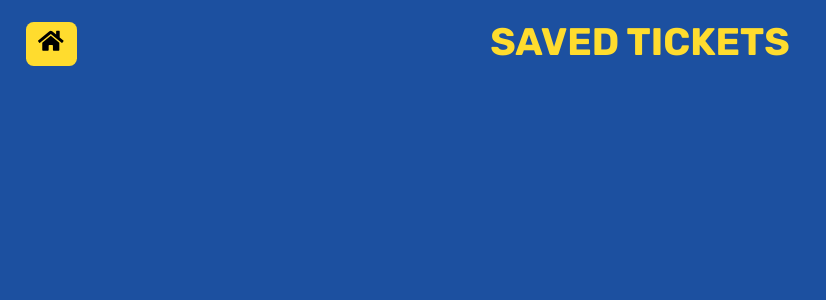
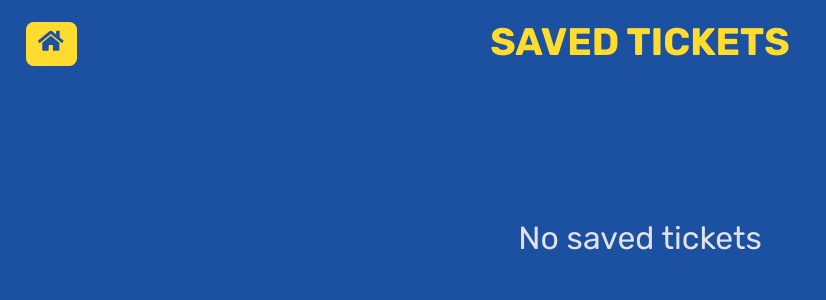
Before and after one commit to Mau-051/Ticket-maker, a React (Create React App) app: page /saved-tickets in a window 1280 px wide. Shown: the top 300 px of the page, without its empty margins (0-826 px from the left). Built offline with nearby package versions, Linux system fonts and the light colour scheme.

Commit message:
Refactor: miscellaneous improvements

```diff
--- a/src/Components/Main.js
+++ b/src/Components/Main.js
@@ -1,10 +1,10 @@
 import React, { useState, useEffect } from "react";
-import { v4 as uuidv4 } from "uuid";
 import { ProductCard } from "./ProductCard";
 import { getProducts } from "../Service-code/productData";
 import { MainNavbar } from "./MainNavbar";
 import { Ticket } from "./Ticket";
 import { MainSkeleton } from "./SkeletonComps/MainSkeleton";
+import { v4 as uuidv4 } from "uuid";
 import useStore from "../store.js";
 import "./Styles/Main.css";
 
@@ -31,7 +31,7 @@ export function Main({ globalTicket, globalTicketsTotal }) {
   const setGlobalTicketsTotal = useStore(
     (state) => state.setGlobalTicketsTotal
   );
-  const currentProduct = useStore((state) => state.currentProduct);
+  const currentProductType = useStore((state) => state.currentProductType);
 
   function passProduct(productName, productPrice) {
     let productNum = 1;
@@ -47,6 +47,7 @@ export function Main({ globalTicket, globalTicketsTotal }) {
       productTotal: productNum * productPrice,
       productName,
       productPrice,
+      id: uuidv4(),
     });
   }
 
@@ -69,7 +70,7 @@ export function Main({ globalTicket, globalTicketsTotal }) {
         <div className="product-zone">
           <div className="product-cards">
             {products[
-              currentProduct ? currentProduct : Object.keys(products)[0]
+              currentProductType ? currentProductType : Object.keys(products)[0]
             ].map((product) => {
               return (
                 <ProductCard
@@ -77,7 +78,7 @@ export function Main({ globalTicket, globalTicketsTotal }) {
                   imageURL={product.imageURL}
                   price={product.price}
                   passProduct={passProduct}
-                  key={uuidv4()}
+                  key={`${product.name}${product.price}`}
                 />
               );
             })}
--- a/src/Components/MainNavbar.js
+++ b/src/Components/MainNavbar.js
@@ -3,11 +3,13 @@ import { v4 as uuidv4 } from "uuid";
 import useStore from "../store.js";
 
 export function MainNavbar({ productsKeysArr }) {
-  const setCurrentProduct = useStore((state) => state.setCurrentProduct);
-  const currentProduct = useStore((state) => state.currentProduct);
+  const setcurrentProductType = useStore(
+    (state) => state.setcurrentProductType
+  );
+  const currentProductType = useStore((state) => state.currentProductType);
 
   useEffect(() => {
-    setCurrentProduct(productsKeysArr[0]);
+    setcurrentProductType(productsKeysArr[0]);
   }, []);
 
   return (
@@ -17,8 +19,8 @@ export function MainNavbar({ productsKeysArr }) {
           return (
             <li key={uuidv4()}>
               <button
-                className={currentProduct === productKey ? "active" : ""}
-                onClick={() => setCurrentProduct(productKey)}
+                className={currentProductType === productKey ? "active" : ""}
+                onClick={() => setcurrentProductType(productKey)}
               >
                 {productKey.toUpperCase()}
               </button>
--- a/src/Components/SavedTickets.js
+++ b/src/Components/SavedTickets.js
@@ -1,39 +1,42 @@
 import React from "react";
-import { useNavigate } from "react-router-dom";
-import { v4 as uuidv4 } from "uuid";
+import { Link } from "react-router-dom";
+import { FaTrash, FaHome } from "react-icons/fa";
 import "./Styles/SavedTickets.css";
-import { FaTrash, FaHome } from "react-icons/fa";
 import useStore from "../store.js";
 
+function selectSavedTickets(state) {
+  return state.savedTickets;
+}
+
 export function SavedTickets() {
-  let navigate = useNavigate();
-
-  const savedTickets = useStore((state) => state.savedTickets);
+  const savedTickets = useStore(selectSavedTickets);
   const removeSavedTicket = useStore((state) => state.removeSavedTicket);
-  function removeSavedTicketkk(i) {
-    removeSavedTicket(i);
-  }
 
   return (
     <>
-      <button className="saved-home-btn" onClick={() => navigate("/")}>
+      <Link className="saved-home-btn" to="/">
         <FaHome />
-      </button>
+      </Link>
       <h1>SAVED TICKETS</h1>
       <div className="saved-container">
+        {savedTickets.length ? (
+          ""
+        ) : (
+          <p className="no-tickets">No saved tickets</p>
+        )}
         {savedTickets.map((ticket, ticketInd) => {
           return (
-            <div key={uuidv4()} className="saved-ticket">
+            <div key={ticket.id} className="saved-ticket">
               <button
                 className="delete-saved-ticket-btn"
-                onClick={() => removeSavedTicketkk(ticketInd)}
+                onClick={() => removeSavedTicket(ticketInd)}
               >
                 <FaTrash />
               </button>
               <p className="products">Products</p>
               <p>-----------------------</p>
 
-              {ticket[0].map((products) => {
+              {ticket.ticketsArr.map((products) => {
                 let numOfSpace =
                   18 -
                   products[1].productName.length -
@@ -45,7 +48,7 @@ export function SavedTickets() {
                 spaceStr = spaceStr + "$";
 
                 return (
-                  <p key={uuidv4()}>
+                  <p key={products[1].id}>
                     {products[1].productNum
                       ? `X${products[1].productNum} `
                       : ""}
@@ -59,7 +62,7 @@ export function SavedTickets() {
               })}
 
               <p>-----------------------</p>
-              <p className="total">Total--------------${ticket[1]}</p>
+              <p className="total">Total--------------${ticket.total}</p>
             </div>
           );
         })}
--- a/src/Components/Styles/SavedTickets.css
+++ b/src/Components/Styles/SavedTickets.css
@@ -1,6 +1,5 @@
 @import url("https://fonts.googleapis.com/css2?family=Rubik:wght@400;700&display=swap");
 body {
-  background-color: hsl(216.34deg, 70.58%, 36.67%);
   text-align: center;
 }
 
@@ -13,6 +12,7 @@ body {
   padding: 0.5vw 1vw;
   font-size: 2vw;
   position: absolute;
+  color: hsl(216.34deg, 70.58%, 36.67%);
   left: 1vw;
   top: 0.7vw;
   background-color: hsl(50deg, 100%, 59%);
@@ -22,6 +22,12 @@ h1 {
   color: hsl(50deg, 100%, 59%);
   font-size: 3vw;
   margin-top: 1.5vw;
+}
+
+.no-tickets {
+  margin-top: 10vw;
+  font-size: 2.5vw;
+  color: rgb(226, 226, 226);
 }
 
 .saved-container {
@@ -72,6 +78,9 @@ h1 {
   h1 {
     font-size: 7vw;
   }
+  .no-tickets {
+    font-size: 4vw;
+  }
   .saved-container {
     margin-top: 4vw;
   }
--- a/src/Components/Styles/SavedTickets.scss
+++ b/src/Components/Styles/SavedTickets.scss
@@ -3,7 +3,6 @@
 @import "../Styles/Mixins/mixins.scss";
 
 body {
-  background-color: $primary-color;
   text-align: center;
 }
 
@@ -11,6 +10,7 @@ body {
   @include show-btn;
   font-size: 2vw;
   position: absolute;
+  color: $primary-color;
   left: 1vw;
   top: 0.7vw;
   background-color: $secondary-color;
@@ -20,6 +20,12 @@ h1 {
   color: $secondary-color;
   font-size: 3vw;
   margin-top: 1.5vw;
+}
+
+.no-tickets {
+  margin-top: 10vw;
+  font-size: 2.5vw;
+  color: $thirdary-color;
 }
 
 .saved-container {
@@ -61,9 +67,15 @@ h1 {
     left: 2vw;
     top: 1.5vw;
   }
+
   h1 {
     font-size: 7vw;
   }
+
+  .no-tickets {
+    font-size: 4vw;
+  }
+
   .saved-container {
     margin-top: 4vw;
     .saved-ticket {
--- a/src/Components/Styles/showTicket.css
+++ b/src/Components/Styles/showTicket.css
@@ -8,6 +8,7 @@
   cursor: pointer;
   padding: 0.5vw 1vw;
   font-size: 2vw;
+  color: hsl(216.34deg, 70.58%, 36.67%);
 }
 
 .show-saved-btn {
--- a/src/Components/Styles/showTicket.scss
+++ b/src/Components/Styles/showTicket.scss
@@ -6,6 +6,7 @@
   background-color: $secondary-color;
   @include show-btn;
   font-size: 2vw;
+  color: $primary-color;
 }
 
 .show-saved-btn {
--- a/src/Components/Ticket.js
+++ b/src/Components/Ticket.js
@@ -1,12 +1,10 @@
 import React from "react";
-import { useNavigate, Link } from "react-router-dom";
+import { Link } from "react-router-dom";
 import { v4 as uuidv4 } from "uuid";
 import { FaTrash, FaSave } from "react-icons/fa";
 import useStore from "../store.js";
 
 export function Ticket({ ticketsArr, total }) {
-  let navigate = useNavigate();
-
   const savedTickets = useStore((state) => state.savedTickets);
   const addSavedTicket = useStore((state) => state.addSavedTicket);
   const clearGlobalTicket = useStore((state) => state.clearGlobalTicket);
@@ -14,13 +12,6 @@ export function Ticket({ ticketsArr, total }) {
   let boolsavedTickets = false;
   if (savedTickets.length) {
     boolsavedTickets = true;
-  }
-
-  async function handleSubmit(path) {
-    navigate(path);
-    if (path === "ticket") {
-      addSavedTicket([ticketsArr, total, uuidv4()]);
-    }
   }
 
   return (
@@ -41,7 +32,7 @@ export function Ticket({ ticketsArr, total }) {
           spaceStr = spaceStr + "$";
 
           return (
-            <p key={uuidv4()}>
+            <p key={ticket[1].id}>
               {ticket[1].productNum ? `X${ticket[1].productNum} ` : ""}
               {[
                 ticket[0].slice(0, ticket[1].productName.length),
@@ -75,7 +66,13 @@ export function Ticket({ ticketsArr, total }) {
         {ticketsArr.length ? (
           <Link
             to="ticket"
-            onClick={() => addSavedTicket([ticketsArr, total, uuidv4()])}
+            onClick={() =>
+              addSavedTicket({
+                ticketsArr: ticketsArr,
+                total: total,
+                id: uuidv4(),
+              })
+            }
             className={
               boolsavedTickets
                 ? "ticket-button save-ticket"
--- a/src/store.js
+++ b/src/store.js
@@ -45,12 +45,12 @@ const useStore = create((set) => ({
       };
     });
   },
-  currentProduct: "",
-  setCurrentProduct: (newCurrent) => {
+  currentProductType: "",
+  setcurrentProductType: (newCurrent) => {
     set((state) => {
-      state.currentProduct = newCurrent;
+      state.currentProductType = newCurrent;
       return {
-        currentProduct: state.currentProduct,
+        currentProductType: state.currentProductType,
       };
     });
   },
```
Also changed, not shown: 2 other files (tests, documents, lock files or other folders).
